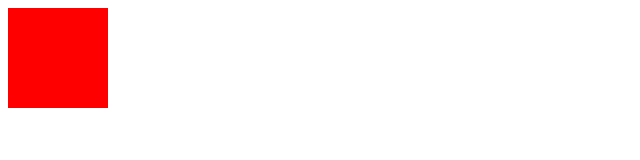
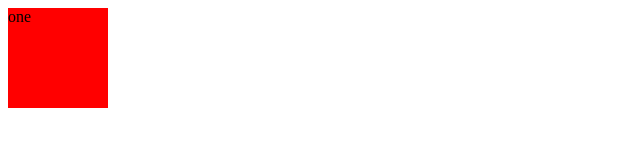
Before and after one commit to dmitriiValean/bargrum, a plain HTML site: page index.html in a window 1280 px wide. Shown: the full height of the page, 0-640 px from the left. Drawn offline with Linux system fonts and the light colour scheme.

Commit message:
проверка

```diff
--- a/index.html
+++ b/index.html
@@ -10,6 +10,6 @@
   <script src="https://kit.fontawesome.com/647b661125.js"></script>
 </head>
 <body>
-<div class="m"></div>
+<div class="m">one</div>
 </body>
 </html>
```
